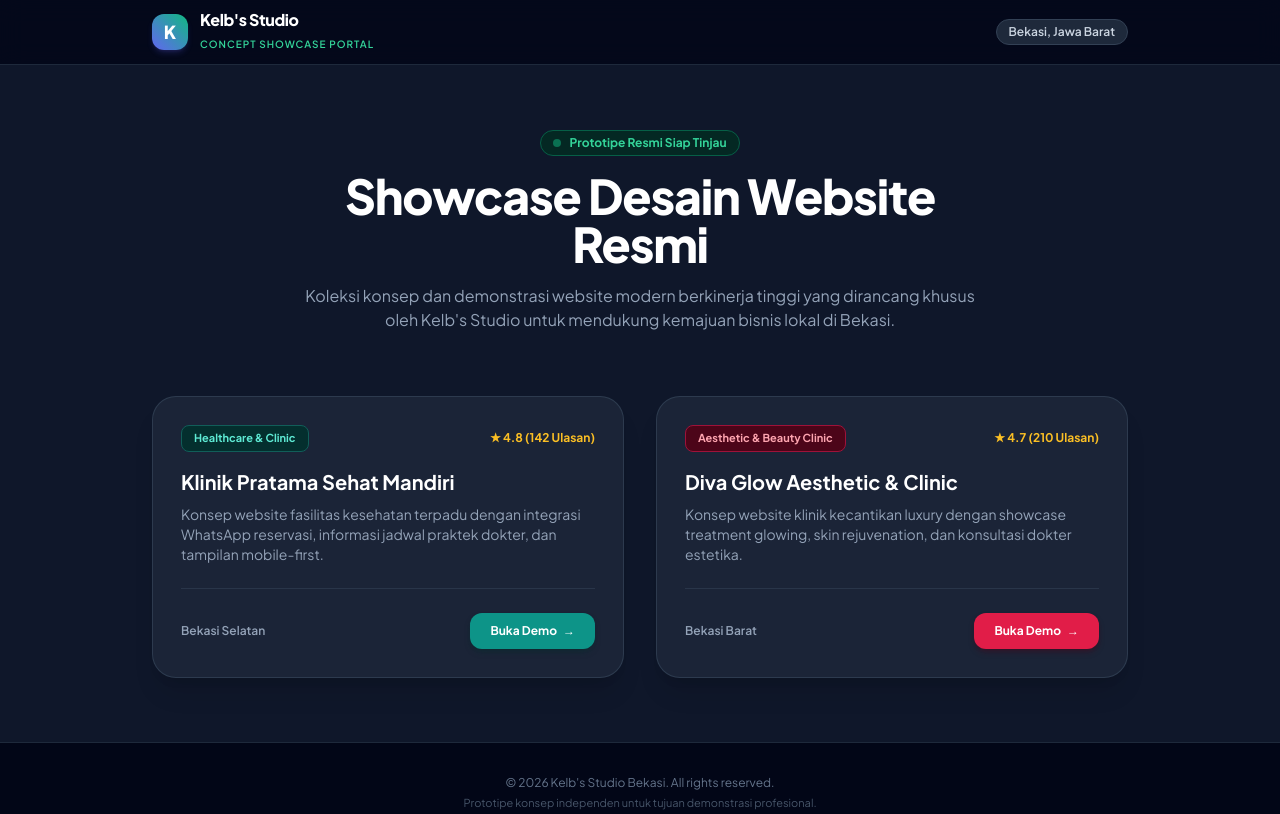
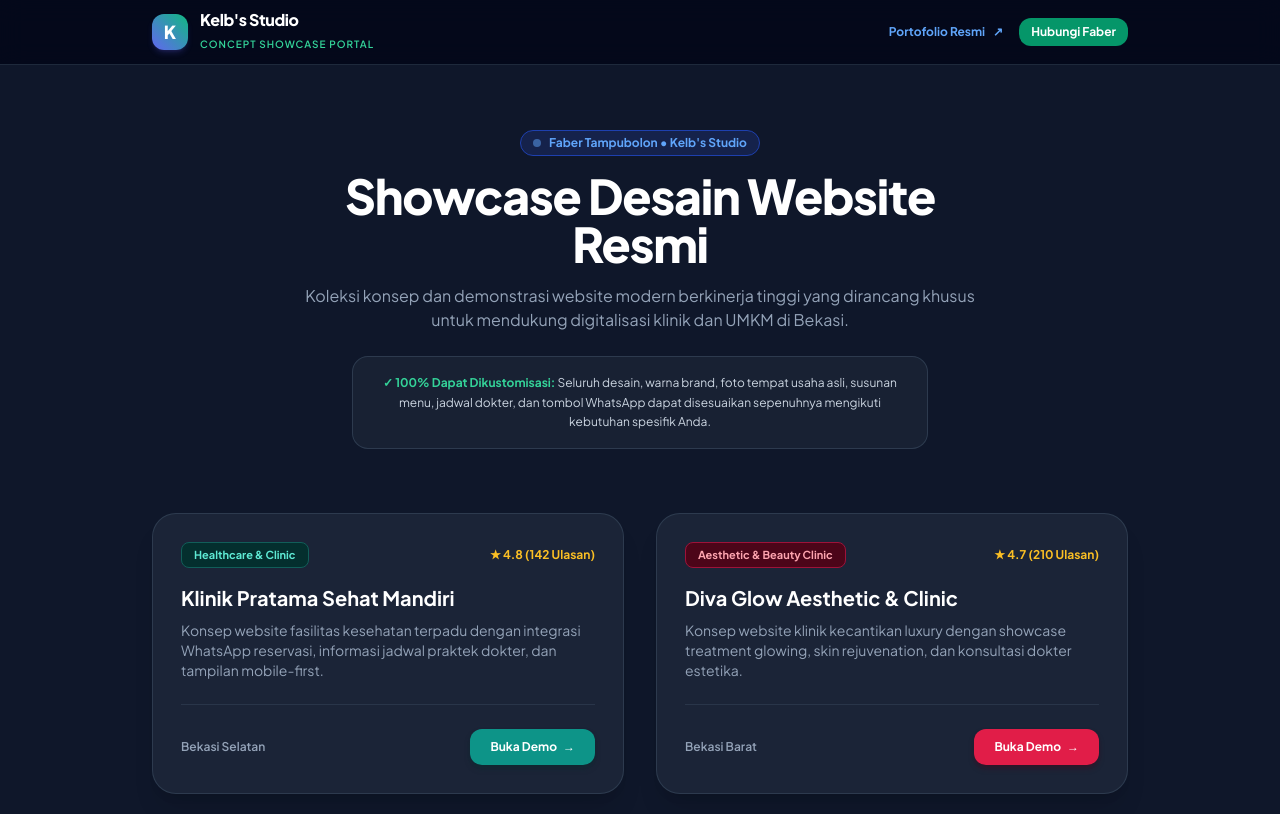
Before and after one commit to kelbs-studio/demos, a plain HTML site: page index.html in a window 1280 px wide. Shown: the top 814 px of the page. Drawn offline with nearby package versions, Linux system fonts and the light colour scheme.

```diff
--- a/index.html
+++ b/index.html
@@ -19,19 +19,29 @@
           <span class="text-[10px] font-semibold text-emerald-400 uppercase tracking-widest">Concept Showcase Portal</span>
         </div>
       </div>
-      <span class="text-xs font-semibold px-3 py-1 rounded-full bg-slate-800 border border-slate-700 text-slate-300">Bekasi, Jawa Barat</span>
+      <div class="flex items-center gap-4">
+        <a href="https://kelbs-studio.github.io/" target="_blank" class="hidden sm:inline-flex items-center gap-2 text-xs font-bold text-blue-400 hover:text-blue-300 transition">
+          <span>Portofolio Resmi</span> &nearr;
+        </a>
+        <a href="https://wa.me/6282160641174" target="_blank" class="text-xs font-bold px-3 py-1.5 rounded-xl bg-emerald-600 hover:bg-emerald-500 text-white transition flex items-center gap-1.5">
+          <span>Hubungi Faber</span>
+        </a>
+      </div>
     </div>
   </header>
 
   <main class="max-w-5xl mx-auto px-6 py-16 flex-1 w-full">
     <div class="text-center max-w-2xl mx-auto mb-16">
-      <div class="inline-flex items-center gap-2 px-3 py-1 rounded-full bg-emerald-950/80 text-emerald-400 border border-emerald-800 text-xs font-bold mb-4">
-        <span class="w-2 h-2 rounded-full bg-emerald-500 animate-pulse"></span> Prototipe Resmi Siap Tinjau
+      <div class="inline-flex items-center gap-2 px-3 py-1 rounded-full bg-blue-950/80 text-blue-400 border border-blue-800 text-xs font-bold mb-4">
+        <span class="w-2 h-2 rounded-full bg-blue-400 animate-pulse"></span> Faber Tampubolon &bull; Kelb's Studio
       </div>
       <h1 class="text-3xl md:text-5xl font-extrabold tracking-tight text-white mb-4">Showcase Desain Website Resmi</h1>
-      <p class="text-slate-400 text-sm md:text-base leading-relaxed">
-        Koleksi konsep dan demonstrasi website modern berkinerja tinggi yang dirancang khusus oleh Kelb's Studio untuk mendukung kemajuan bisnis lokal di Bekasi.
+      <p class="text-slate-400 text-sm md:text-base leading-relaxed mb-6">
+        Koleksi konsep dan demonstrasi website modern berkinerja tinggi yang dirancang khusus untuk mendukung digitalisasi klinik dan UMKM di Bekasi.
       </p>
+      <div class="bg-slate-800/60 border border-slate-700/80 rounded-2xl p-4 text-xs text-slate-300 max-w-xl mx-auto leading-relaxed">
+        <span class="text-emerald-400 font-bold">&#10003; 100% Dapat Dikustomisasi:</span> Seluruh desain, warna brand, foto tempat usaha asli, susunan menu, jadwal dokter, dan tombol WhatsApp dapat disesuaikan sepenuhnya mengikuti kebutuhan spesifik Anda.
+      </div>
     </div>
 
     <div class="grid md:grid-cols-2 gap-8">
```
